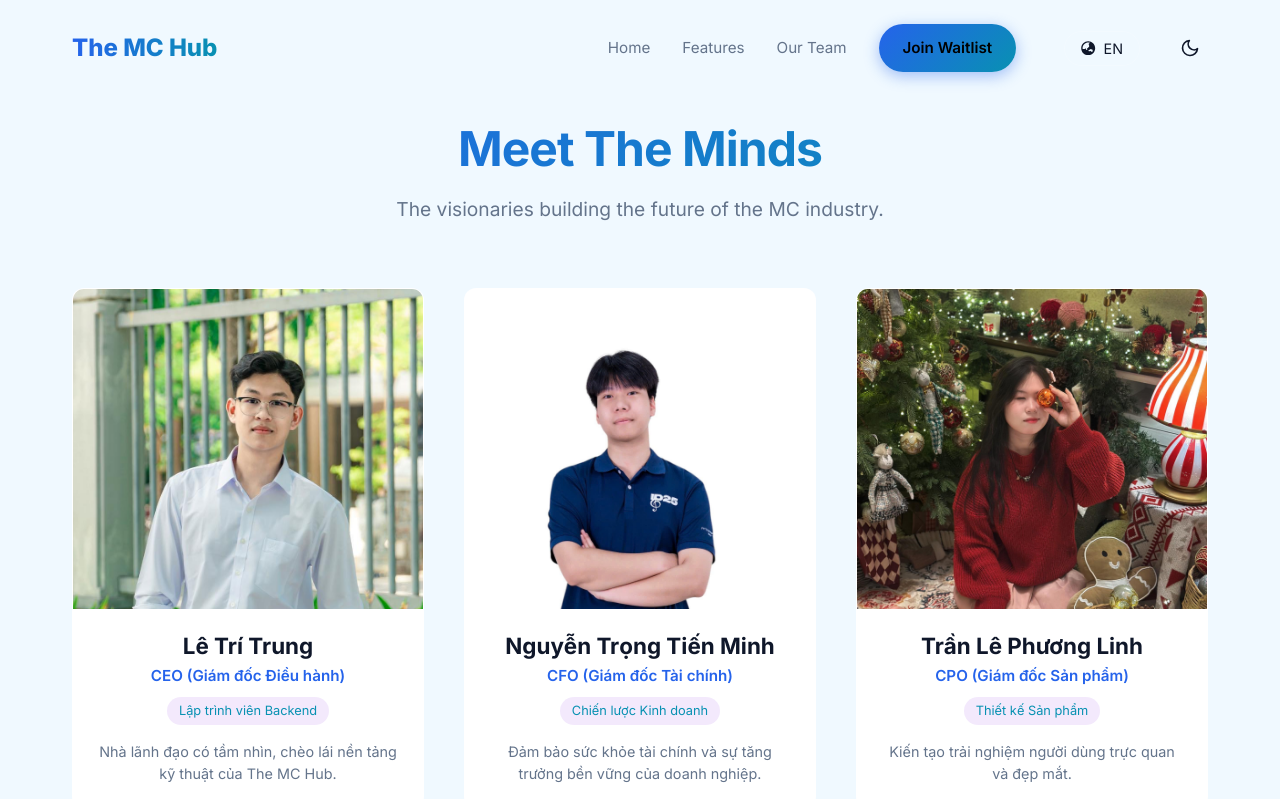
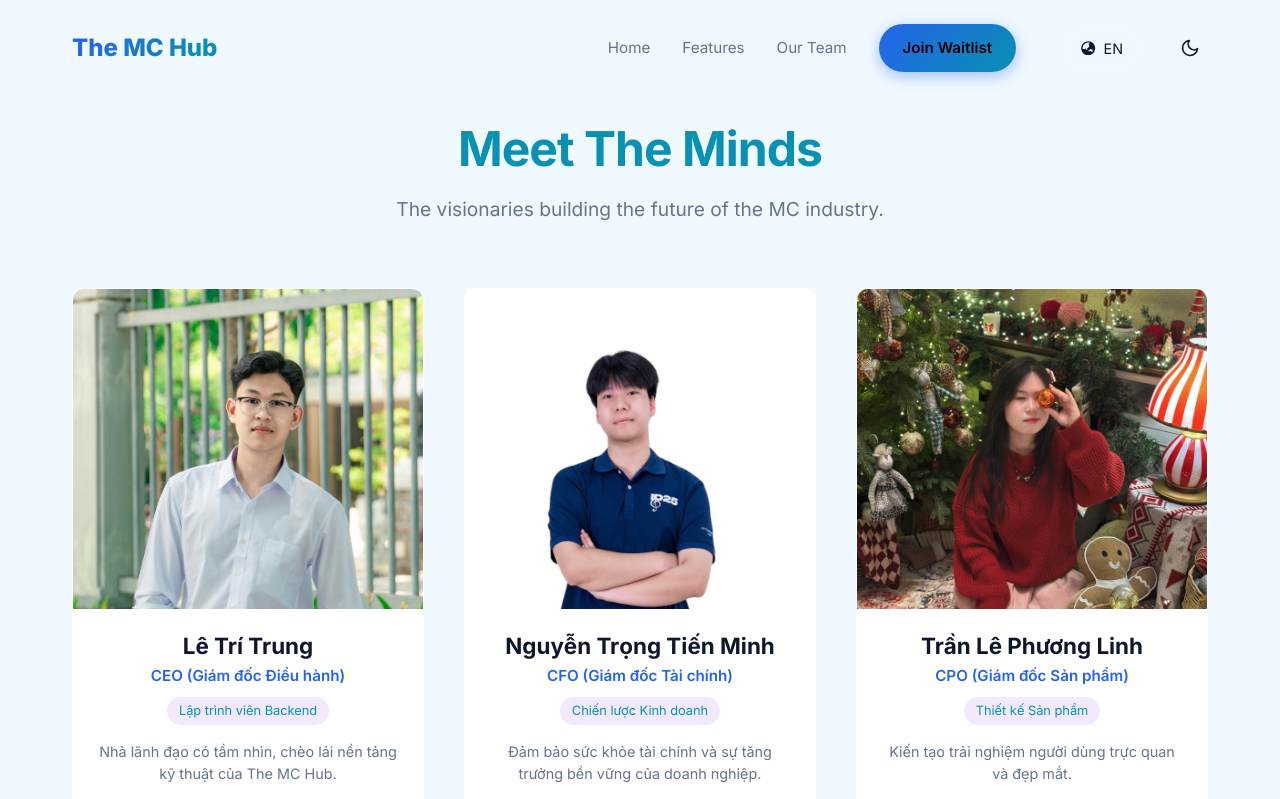
Before and after one commit to The-MC-Hub/The-MC-Hub_LandingPage, a React (Vite) app: page /team in a window 1280 px wide. Shown: the top 799 px of the page. Built offline with nearby package versions, Linux system fonts and the light colour scheme.

Commit message:
fix teampage

```diff
--- a/src/pages/Team/Team.css
+++ b/src/pages/Team/Team.css
@@ -12,6 +12,7 @@
 .team-header h1 {
     font-size: 3rem;
     margin-bottom: 1rem;
+
 }
 
 .team-header p {
@@ -130,3 +131,10 @@
     font-size: 0.9rem;
     line-height: 1.5;
 }
+
+.text-gradient {
+    background: none;
+    -webkit-background-clip: unset;
+    -webkit-text-fill-color: unset;
+    color: #0891b2;
+}
```
